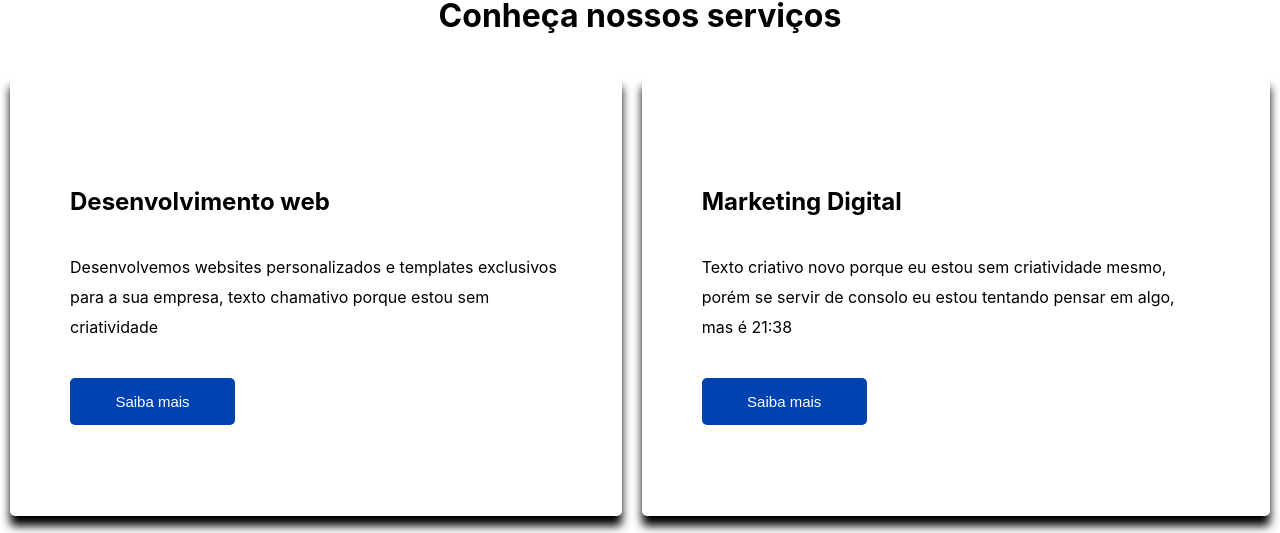
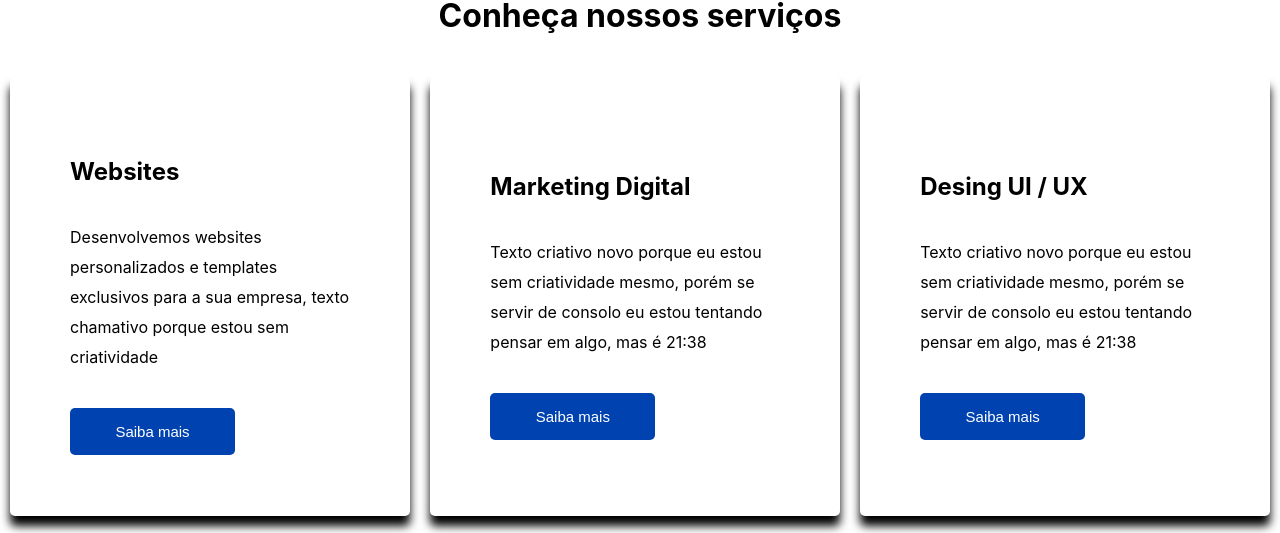
Before and after one commit to EduardoCamargoMarin/OfficialWebsite, a React (Create React App) app: page / in a window 1280 px wide. Shown: the part 847-1380 px from the top of the page. Built offline with nearby package versions, Linux system fonts and the light colour scheme.

Commit message:
initial 1.0.1

```diff
--- a/src/components/ContainerDouble.js
+++ b/src/components/CardContainer.js
@@ -1,9 +1,9 @@
 
-import styles from '../modules/ContainerDouble.module.css'
+import styles from '../modules/CardContainer.module.css'
 import { Link } from 'react-router-dom'
 
 
-function ContainerDouble (props) {
+function CardContainer (props) {
     return(
         <div className={styles.container}>
         <section>
@@ -16,8 +16,13 @@ function ContainerDouble (props) {
                 <p>{props.secondContent}</p>
             <Link to={'/Training'}><button className={styles.btnContainer}>Saiba mais</button></Link>
         </section>
+        <section>
+                <h1 className={styles.titleContainer}>{props.thirdTitle}</h1>
+                <p>{props.thirdContent}</p>
+            <Link to={'/Training'}><button className={styles.btnContainer}>Saiba mais</button></Link>
+        </section>
     </div>
     )
 }
 
-export default ContainerDouble
+export default CardContainer
--- a/src/modules/SpacingTitle.module.css
+++ b/src/modules/SpacingTitle.module.css
@@ -2,6 +2,7 @@
     display: flex;
     align-items: center;
     justify-content: center;
+    flex-direction: column;
 
 }
 
--- a/src/pages/Home.js
+++ b/src/pages/Home.js
@@ -2,7 +2,7 @@ import React from "react";
 import Header from "../components/Header";
 import  VidsContainer  from "../components/VidsContainer";
 import companyVideo from '../content/videos/Instituto de Design Estilo.gif'
-import ContainerDouble from "../components/ContainerDouble";
+import CardContainer from "../components/CardContainer";
 import SpacingTitle from "../components/SpacingTitle";
 
 
@@ -14,12 +14,13 @@ export function Home() {
         <SpacingTitle
             title = 'Conheça nossos serviços'
         />
-        <ContainerDouble
-            firstTitle = 'Desenvolvimento web'
+        <CardContainer
+            firstTitle = 'Websites'
             firstContent = 'Desenvolvemos websites personalizados e templates exclusivos para a sua empresa, texto chamativo porque estou sem criatividade'
             secondTitle = 'Marketing Digital'
             secondContent = 'Texto criativo novo porque  eu estou sem criatividade mesmo, porém se servir de consolo eu estou tentando pensar em algo, mas é 21:38'
-
+            thirdTitle = 'Desing UI / UX'
+            thirdContent = 'Texto criativo novo porque  eu estou sem criatividade mesmo, porém se servir de consolo eu estou tentando pensar em algo, mas é 21:38'
         />
         </>
     )
```
Also changed, not shown: src/components/SingleCard.js (+18 -0 lines), src/modules/CardContainer.module.css (renamed from src/modules/ContainerDouble.module.css).
